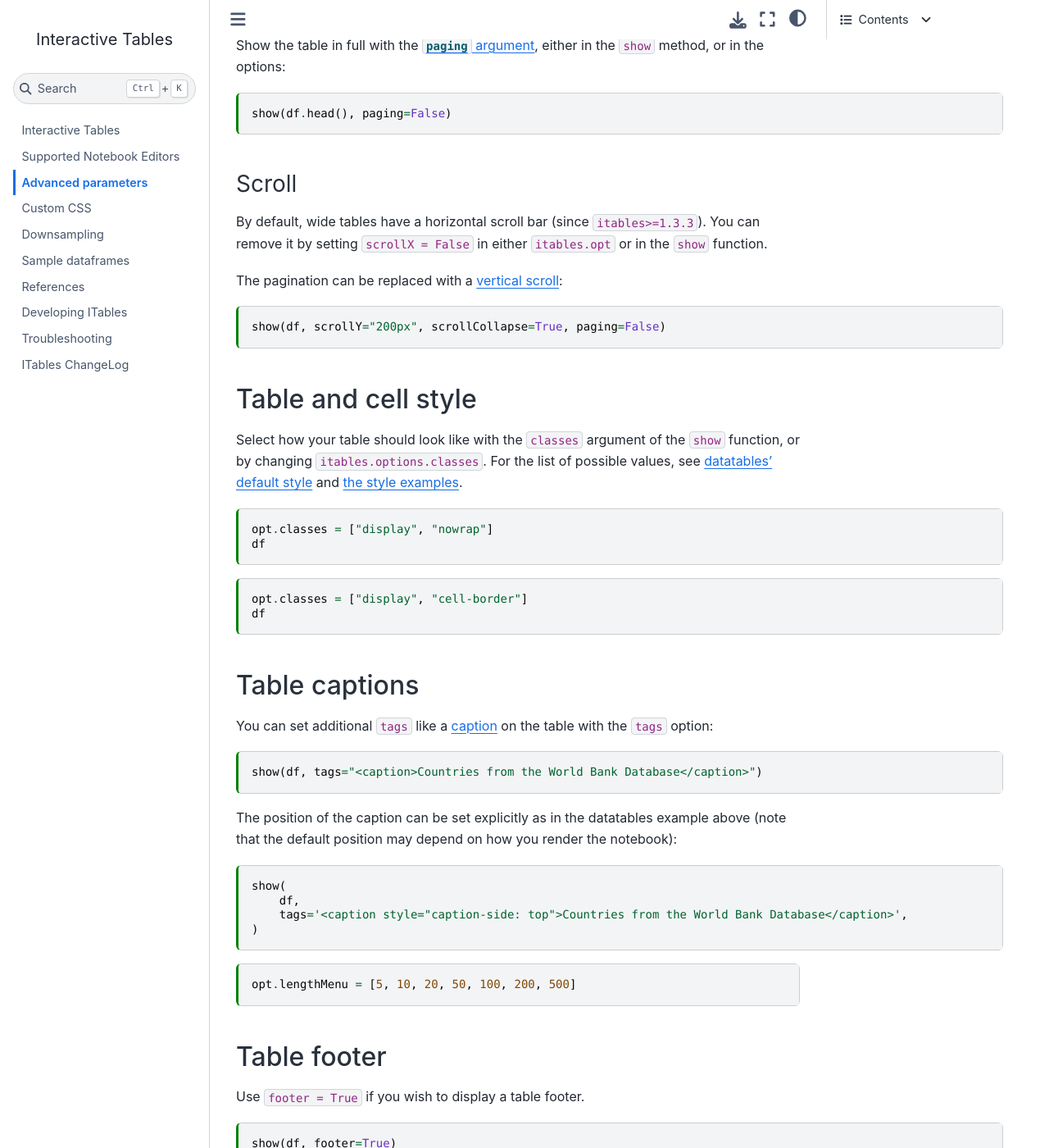
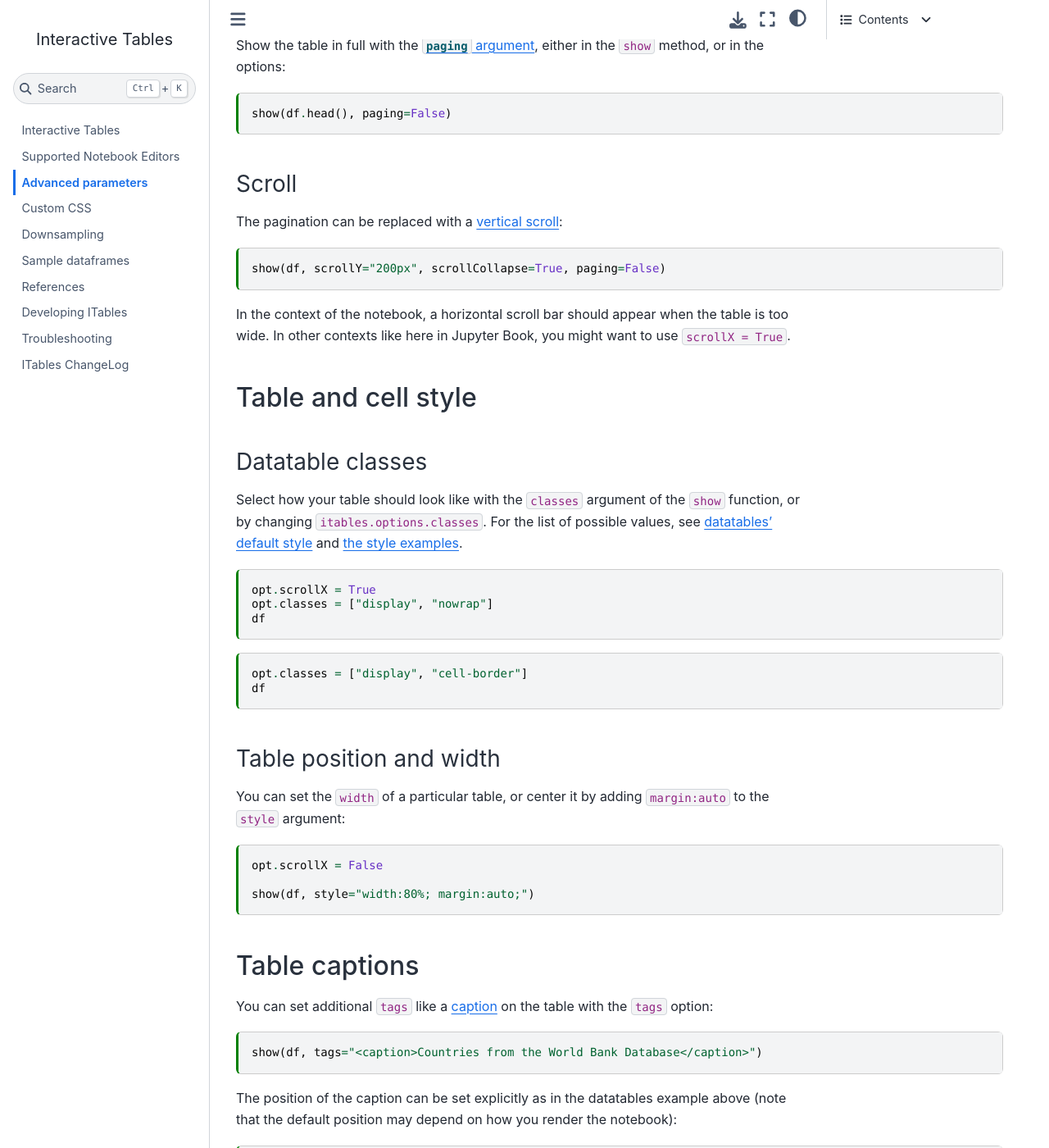
Before and after one commit to mwouts/itables, a Jupyter Book: the page built from docs/advanced_parameters.md, in a window 1280 px wide and 1400 px high, scrolled down 1519 px. Shown: the whole window at 82% size. Built offline with Jupyter Book 1.0.4 settings and Sphinx 7.4.7 and the Sphinx Book theme 1.1.4, drawn with Linux system fonts in a browser that asks for light colours; some of the changed text lies outside the part shown.

Commit message:
Use width:auto rather than scrollX = True

````diff
--- a/docs/advanced_parameters.md
+++ b/docs/advanced_parameters.md
@@ -82,9 +82,6 @@ show(df.head(), paging=False)
 
 ### Scroll
 
-By default, wide tables have a horizontal scroll bar (since `itables>=1.3.3`).
-You can remove it by setting `scrollX = False` in either `itables.opt` or in the `show` function.
-
 The pagination can be replaced with a [vertical scroll](https://datatables.net/examples/basic_init/scroll_y.html):
 
 ```{code-cell}
@@ -93,13 +90,18 @@ The pagination can be replaced with a [vertical scroll](https://datatables.net/e
 show(df, scrollY="200px", scrollCollapse=True, paging=False)
 ```
 
+In the context of the notebook, a horizontal scroll bar should appear when the table is too wide. In other contexts like here in Jupyter Book, you might want to use `scrollX = True`.
+
 ## Table and cell style
+
+### Datatable classes
 
 Select how your table should look like with the `classes` argument of the `show` function, or by changing `itables.options.classes`. For the list of possible values, see [datatables' default style](https://datatables.net/manual/styling/classes) and [the style examples](https://datatables.net/examples/styling/).
 
 ```{code-cell}
 :tags: [full-width]
 
+opt.scrollX = True
 opt.classes = ["display", "nowrap"]
 df
 ```
@@ -109,6 +111,18 @@ df
 
 opt.classes = ["display", "cell-border"]
 df
+```
+
+### Table position and width
+
+You can set the `width` of a particular table, or center it by adding `margin:auto` to the `style` argument:
+
+```{code-cell}
+:tags: [full-width]
+
+opt.scrollX = False
+
+show(df, style="width:80%; margin:auto;")
 ```
 
 ## Table captions
@@ -204,8 +218,6 @@ with pd.option_context("display.float_format", "${:,.2f}".format):
 Since `itables>=1.3.0`, the interactive datatable shows the rows in the same order as the original dataframe (rows are sorted on the index columns when the dataframe index is both shown and monotonic, and not sorted otherwise)
 
 ```{code-cell}
-:tags: [full-width]
-
 from itables.sample_dfs import get_dict_of_test_dfs
 
 for name, test_df in get_dict_of_test_dfs().items():
@@ -220,8 +232,6 @@ for name, test_df in get_dict_of_test_dfs().items():
 You can also set an explicit [`order`](https://datatables.net/reference/option/order) argument, and e.g. deactivate the sorting with `order = []`:
 
 ```{code-cell}
-:tags: [full-width]
-
 sorted_df = pd.DataFrame({"i": [1, 2], "a": [2, 1]}).set_index(["i"])
 show(sorted_df, order=[], dom="tpr")
 ```
@@ -235,8 +245,6 @@ The example below, in which we color in red the cells with negative numbers, is
 Note how the Javascript callback is declared as `JavascriptFunction` object below.
 
 ```{code-cell}
-:tags: [full-width]
-
 from itables import JavascriptFunction
 
 show(
@@ -265,18 +273,19 @@ The [`columnDefs.width`](https://datatables.net/reference/option/columns.width)
 You can set a fixed width for all the columns with `"targets": "_all"`:
 
 ```{code-cell}
-show(
-    df,
-    columnDefs=[{"width": "120px", "targets": "_all"}],
-)
+:tags: [full-width]
+
+show(df, columnDefs=[{"width": "120px", "targets": "_all"}], scrollX=True)
 ```
 
 You can also adjust the width of selected columns only:
 
 ```{code-cell}
+:tags: [full-width]
+
 show(
     df,
-    columnDefs=[{"width": "20%", "targets": [2, 3]}],
+    columnDefs=[{"width": "30%", "targets": [2, 3]}],
 )
 ```
 
````
Also changed, not shown: docs/sample_dataframes.md (+2 -2 lines), 1 other file.
